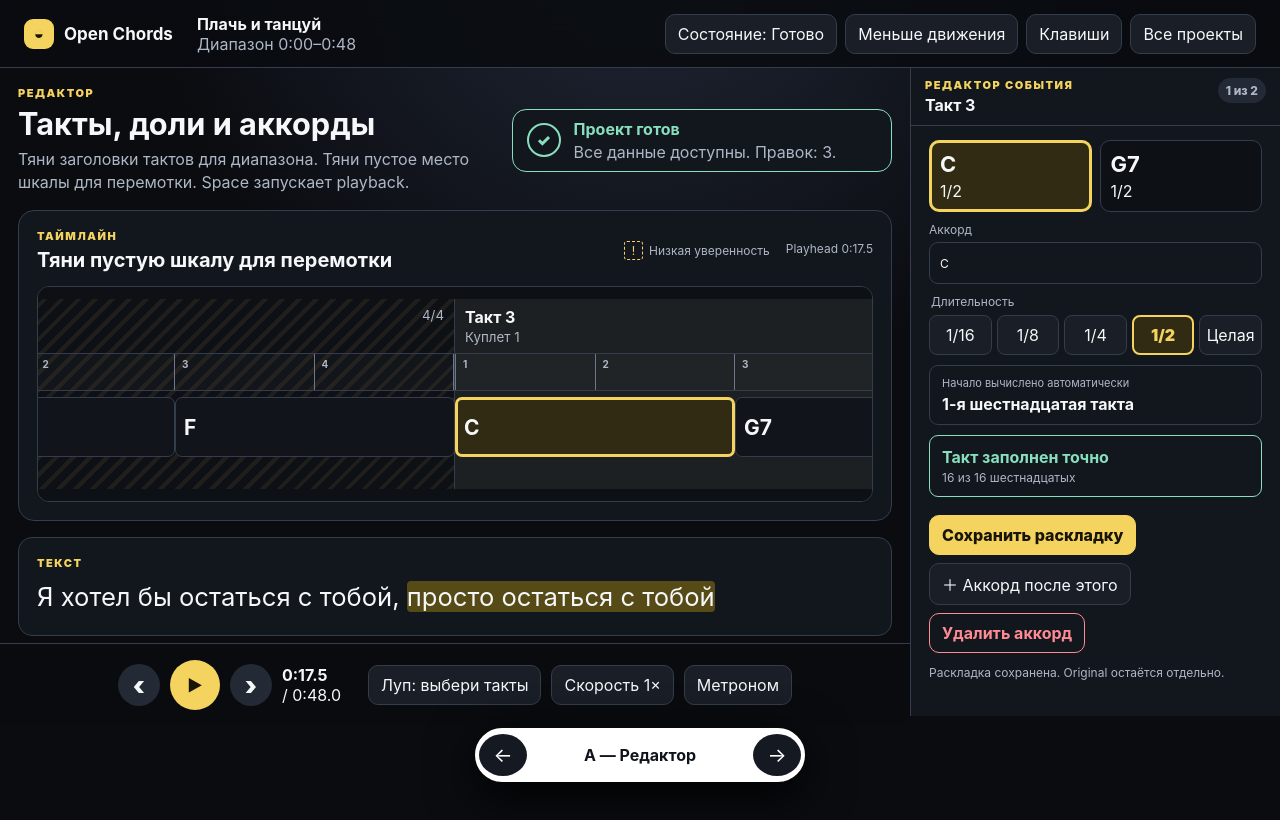
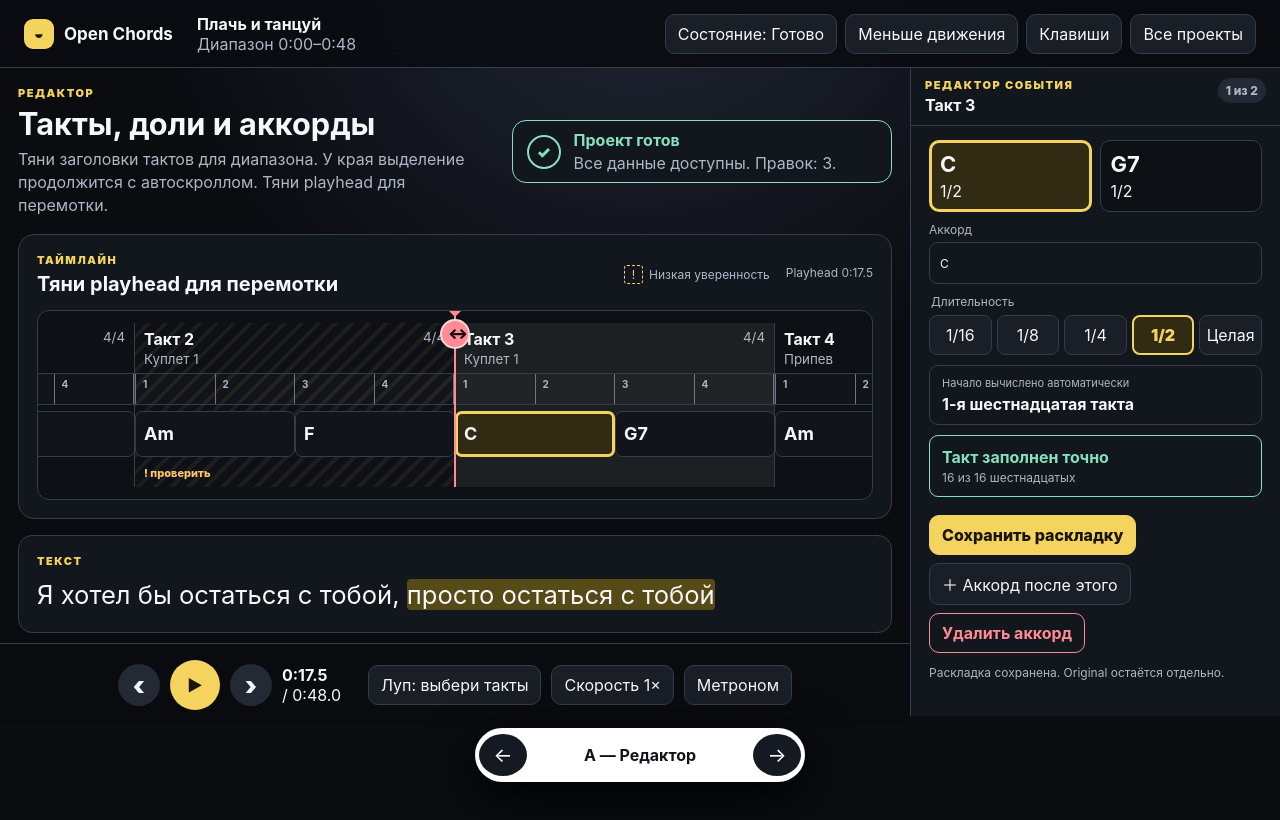
Before and after one commit to qisoft/open-chords, a React (Vite) app in the folder prototypes/workspace-ux/: page / in a window 1280 px wide. Shown: the top 820 px of the page. Built offline with nearby package versions, Linux system fonts and the light colour scheme.

Commit message:
Fix fixed playhead and range autoscroll

```diff
--- a/prototypes/workspace-ux/src/App.jsx
+++ b/prototypes/workspace-ux/src/App.jsx
@@ -1,7 +1,7 @@
 import { useEffect, useMemo, useReducer, useRef, useState } from 'react'
 
 const VARIANTS = { A: 'A — Редактор', B: 'B — Режимы', C: 'C — Список' }
-const PX_PER_UNIT = 35
+const PX_PER_UNIT = 20
 const UNITS_PER_BEAT = 4
 const UNITS_PER_SECOND = 88 / 48
 const SOURCE_START_SECONDS = 0
@@ -179,13 +179,17 @@ function Timeline({ state, dispatch, simple = false }) {
   const scrollRef = useRef(null)
   const trackRef = useRef(null)
   const rangeDrag = useRef(null)
-  const panDrag = useRef(null)
-  const offsets = useMemo(() => barOffsets(state.bars), [state.bars])
+  const scrubDrag = useRef(null)
+  const autoScrollFrame = useRef(null)
 
   useEffect(() => {
-    if (!scrollRef.current || panDrag.current) return
+    if (!scrollRef.current || scrubDrag.current) return
     scrollRef.current.scrollLeft = state.positionUnits * PX_PER_UNIT
   }, [state.positionUnits])
+
+  useEffect(() => () => {
+    if (autoScrollFrame.current) cancelAnimationFrame(autoScrollFrame.current)
+  }, [])
 
   const rangeIndexAt = (clientX) => {
     const nodes = [...trackRef.current.querySelectorAll('[data-bar-index]')]
@@ -196,31 +200,69 @@ function Timeline({ state, dispatch, simple = false }) {
   const startRange = (event, index) => {
     if (event.button !== 0) return
     event.preventDefault(); try { event.currentTarget.setPointerCapture(event.pointerId) } catch { /* synthetic QA events do not own a native pointer */ }
-    rangeDrag.current = { pointerId: event.pointerId, anchor: index }
+    rangeDrag.current = { pointerId: event.pointerId, anchor: index, lastX: event.clientX }
     dispatch({ type: 'setRange', anchor: index, focus: index })
   }
-  const moveRange = (event) => { if (!rangeDrag.current) return; dispatch({ type: 'setRange', anchor: rangeDrag.current.anchor, focus: rangeIndexAt(event.clientX) }) }
-  const endRange = (event) => { if (!rangeDrag.current) return; try { event.currentTarget.releasePointerCapture(event.pointerId) } catch { /* see startRange */ } rangeDrag.current = null }
-  const startPan = (event) => {
-    if (event.button !== 0 || event.target.closest('button')) return
+  const runEdgeAutoScroll = () => {
+    if (autoScrollFrame.current || !rangeDrag.current) return
+    const tick = () => {
+      const drag = rangeDrag.current; const scroller = scrollRef.current
+      if (!drag || !scroller) { autoScrollFrame.current = null; return }
+      const rect = scroller.getBoundingClientRect(); const edge = Math.min(80, rect.width * .16)
+      let delta = 0
+      if (drag.lastX > rect.right - edge) delta = 4 + 20 * Math.min(1, (drag.lastX - (rect.right - edge)) / edge)
+      if (drag.lastX < rect.left + edge) delta = -(4 + 20 * Math.min(1, ((rect.left + edge) - drag.lastX) / edge))
+      if (delta) {
+        const previous = scroller.scrollLeft
+        scroller.scrollLeft = Math.max(0, Math.min(scroller.scrollWidth - scroller.clientWidth, previous + delta))
+        if (scroller.scrollLeft !== previous) {
+          dispatch({ type: 'setPosition', value: scroller.scrollLeft / PX_PER_UNIT })
+          dispatch({ type: 'setRange', anchor: drag.anchor, focus: rangeIndexAt(drag.lastX) })
+        }
+      }
+      autoScrollFrame.current = requestAnimationFrame(tick)
+    }
+    autoScrollFrame.current = requestAnimationFrame(tick)
+  }
+  const moveRange = (event) => {
+    if (!rangeDrag.current) return
+    rangeDrag.current.lastX = event.clientX
+    dispatch({ type: 'setRange', anchor: rangeDrag.current.anchor, focus: rangeIndexAt(event.clientX) })
+    runEdgeAutoScroll()
+  }
+  const endRange = (event) => {
+    if (!rangeDrag.current) return
+    try { event.currentTarget.releasePointerCapture(event.pointerId) } catch { /* see startRange */ }
+    rangeDrag.current = null
+    if (autoScrollFrame.current) cancelAnimationFrame(autoScrollFrame.current)
+    autoScrollFrame.current = null
+  }
+  const startScrub = (event) => {
+    if (event.button !== 0) return
     event.preventDefault(); try { event.currentTarget.setPointerCapture(event.pointerId) } catch { /* synthetic QA events do not own a native pointer */ }
-    panDrag.current = { pointerId: event.pointerId, x: event.clientX, scrollLeft: event.currentTarget.scrollLeft }
-    event.currentTarget.classList.add('dragging')
+    scrubDrag.current = { pointerId: event.pointerId, x: event.clientX, scrollLeft: scrollRef.current.scrollLeft }
+    event.currentTarget.closest('.timeline-viewport')?.classList.add('scrubbing')
   }
-  const movePan = (event) => {
-    if (!panDrag.current) return
-    const scroller = event.currentTarget
-    scroller.scrollLeft = Math.max(0, Math.min(scroller.scrollWidth - scroller.clientWidth, panDrag.current.scrollLeft - (event.clientX - panDrag.current.x)))
+  const moveScrub = (event) => {
+    if (!scrubDrag.current) return
+    const scroller = scrollRef.current
+    scroller.scrollLeft = Math.max(0, Math.min(scroller.scrollWidth - scroller.clientWidth, scrubDrag.current.scrollLeft + (event.clientX - scrubDrag.current.x)))
     dispatch({ type: 'setPosition', value: scroller.scrollLeft / PX_PER_UNIT })
   }
-  const endPan = (event) => { if (!panDrag.current) return; try { event.currentTarget.releasePointerCapture(event.pointerId) } catch { /* see startPan */ } event.currentTarget.classList.remove('dragging'); panDrag.current = null }
+  const endScrub = (event) => {
+    if (!scrubDrag.current) return
+    try { event.currentTarget.releasePointerCapture(event.pointerId) } catch { /* see startScrub */ }
+    event.currentTarget.closest('.timeline-viewport')?.classList.remove('scrubbing')
+    scrubDrag.current = null
+  }
 
   return <section className={`timeline-shell ${simple ? 'simple' : ''}`} aria-label="Музыкальный таймлайн">
-    <div className="timeline-heading"><div><span className="eyebrow">Таймлайн</span><h2>Тяни пустую шкалу для перемотки</h2></div><div className="legend"><span className="legend-low">Низкая уверенность</span><span>Playhead {formatTime(state.positionUnits)}</span></div></div>
+    <div className="timeline-heading"><div><span className="eyebrow">Таймлайн</span><h2>Тяни playhead для перемотки</h2></div><div className="legend"><span className="legend-low">Низкая уверенность</span><span>Playhead {formatTime(state.positionUnits)}</span></div></div>
     <SelectionToolbar state={state} dispatch={dispatch} />
-    <div ref={scrollRef} className="timeline-scroll" tabIndex="0" aria-label="Такты и отдельные события аккордов" onPointerDown={startPan} onPointerMove={movePan} onPointerUp={endPan} onPointerCancel={endPan}>
-      <div className="center-line" aria-hidden="true"><span /></div>
-      <div ref={trackRef} className="bars-track">
+    <div className="timeline-viewport">
+      <div className="center-line"><button className="playhead-handle" aria-label="Перемотка за playhead" onPointerDown={startScrub} onPointerMove={moveScrub} onPointerUp={endScrub} onPointerCancel={endScrub} onKeyDown={(event) => { if (event.key === 'ArrowLeft' || event.key === 'ArrowRight') { event.preventDefault(); dispatch({ type: 'setPosition', value: state.positionUnits + (event.key === 'ArrowLeft' ? -1 : 1) * (event.shiftKey ? 4 : 1) }) } }}><span aria-hidden="true">↔</span></button></div>
+      <div ref={scrollRef} className="timeline-scroll" tabIndex="0" aria-label="Такты и отдельные события аккордов">
+        <div ref={trackRef} className="bars-track">
         {state.bars.map((bar, barIndex) => {
           const capacity = barCapacity(bar); const used = barUsed(bar); let eventStart = 0
           const selected = state.selectedRange && barIndex >= state.selectedRange.start && barIndex <= state.selectedRange.end
@@ -239,6 +281,7 @@ function Timeline({ state, dispatch, simple = false }) {
             {bar.confidence === 'low' && <span className="confidence-label">! проверить</span>}
           </article>
         })}
+        </div>
       </div>
     </div>
   </section>
@@ -284,7 +327,7 @@ function Transport({ state, dispatch }) {
 
 function VariantA({ state, dispatch, bar, event }) {
   return <div className="shell variant-a"><Header state={state} dispatch={dispatch} /><div className="studio-grid">
-    <main id="workspace-main" className="studio-main" tabIndex="-1"><div className="editor-intro"><div><span className="eyebrow">Редактор</span><h1>Такты, доли и аккорды</h1><p>Тяни заголовки тактов для диапазона. Тяни пустое место шкалы для перемотки. Space запускает playback.</p></div><StatusBanner state={state} /></div><Timeline state={state} dispatch={dispatch} /><section className="lyrics-strip"><span className="eyebrow">Текст</span><p>Я хотел бы остаться с тобой, <mark>просто остаться с тобой</mark></p></section></main>
+    <main id="workspace-main" className="studio-main" tabIndex="-1"><div className="editor-intro"><div><span className="eyebrow">Редактор</span><h1>Такты, доли и аккорды</h1><p>Тяни заголовки тактов для диапазона. У края выделение продолжится с автоскроллом. Тяни playhead для перемотки.</p></div><StatusBanner state={state} /></div><Timeline state={state} dispatch={dispatch} /><section className="lyrics-strip"><span className="eyebrow">Текст</span><p>Я хотел бы остаться с тобой, <mark>просто остаться с тобой</mark></p></section></main>
     <EventEditor state={state} bar={bar} event={event} dispatch={dispatch} />
   </div><footer className="studio-footer"><Transport state={state} dispatch={dispatch} /></footer></div>
 }
@@ -299,7 +342,7 @@ function VariantC({ state, dispatch, bar, event }) {
 }
 
 function PrototypeSwitcher({ variant, cycle }) { if (!import.meta.env.DEV) return null; return <nav className="prototype-switcher"><button onClick={() => cycle(-1)} aria-label="Предыдущий вариант">←</button><strong>{VARIANTS[variant]}</strong><button onClick={() => cycle(1)} aria-label="Следующий вариант">→</button></nav> }
-function Shortcuts({ onClose }) { const closeRef = useRef(null); useEffect(() => closeRef.current?.focus(), []); return <div className="modal-backdrop"><section className="modal" role="dialog" aria-modal="true" aria-labelledby="shortcut-title"><div className="panel-heading"><h2 id="shortcut-title">Клавиши</h2><button ref={closeRef} className="icon-button" onClick={onClose}>×</button></div><dl className="shortcut-list"><div><dt>Space</dt><dd>Play / pause</dd></div><div><dt>[ / ]</dt><dd>Предыдущий / следующий такт</dd></div><div><dt>Drag тактов</dt><dd>Выбрать диапазон</dd></div><div><dt>Drag шкалы</dt><dd>Перемотка</dd></div><div><dt>Esc</dt><dd>Закрыть окно</dd></div></dl></section></div> }
+function Shortcuts({ onClose }) { const closeRef = useRef(null); useEffect(() => closeRef.current?.focus(), []); return <div className="modal-backdrop"><section className="modal" role="dialog" aria-modal="true" aria-labelledby="shortcut-title"><div className="panel-heading"><h2 id="shortcut-title">Клавиши</h2><button ref={closeRef} className="icon-button" onClick={onClose}>×</button></div><dl className="shortcut-list"><div><dt>Space</dt><dd>Play / pause</dd></div><div><dt>[ / ]</dt><dd>Предыдущий / следующий такт</dd></div><div><dt>Drag тактов</dt><dd>Выбрать диапазон; у края включается автоскролл</dd></div><div><dt>Drag playhead</dt><dd>Перемотка при неподвижной центральной линии</dd></div><div><dt>Esc</dt><dd>Закрыть окно</dd></div></dl></section></div> }
 
 export function App() {
   const [state, dispatch] = useReducer(reducer, initialState)
--- a/prototypes/workspace-ux/src/styles.css
+++ b/prototypes/workspace-ux/src/styles.css
@@ -63,30 +63,32 @@ button { cursor: pointer; }
 .timeline-heading h2, .section-heading h2 { margin: 0; font-size: 20px; }
 .legend { display: flex; flex-wrap: wrap; gap: 16px; color: var(--muted); font-size: 12px; }
 .legend-low::before { content: "!"; display: inline-grid; place-items: center; width: 17px; height: 17px; margin-right: 6px; border: 1px dashed var(--warn); border-radius: 3px; color: var(--warn); }
-.timeline-scroll { position: relative; margin-top: 14px; overflow-x: auto; border: 1px solid var(--line); border-radius: 12px; background: #0d1015; scrollbar-color: var(--line) transparent; cursor: grab; touch-action: none; user-select: none; }
-.timeline-scroll.dragging { cursor: grabbing; }
+.timeline-viewport { position: relative; margin-top: 14px; border: 1px solid var(--line); border-radius: 12px; background: #0d1015; overflow: hidden; }
+.timeline-scroll { position: relative; overflow-x: auto; scrollbar-color: var(--line) transparent; touch-action: none; user-select: none; }
 .bars-track { display: flex; width: max-content; padding: 12px 50%; box-sizing: content-box; }
-.center-line { position: absolute; z-index: 3; left: 50%; top: 0; bottom: 0; width: 2px; background: var(--danger); pointer-events: none; }
+.center-line { position: absolute; z-index: 8; left: 50%; top: 0; bottom: 12px; width: 2px; background: var(--danger); pointer-events: none; transform: translateX(-1px); }
 .center-line::before { content: ""; position: absolute; left: -5px; border: 6px solid transparent; border-top-color: var(--danger); }
-.center-line span { position: absolute; left: 8px; top: 8px; padding: 3px 6px; border-radius: 5px; background: var(--danger); color: #16070a; font-size: 10px; font-weight: 900; }
-.bar { position: relative; flex: none; min-height: 190px; border: 0; border-right: 1px solid var(--line); background: transparent; text-align: left; }
+.playhead-handle { position: absolute; left: 50%; top: 8px; display: grid; place-items: center; width: 30px; height: 30px; border: 2px solid #ffd5da; border-radius: 50%; background: var(--danger); color: #16070a; font-size: 15px; font-weight: 900; cursor: ew-resize; pointer-events: auto; transform: translateX(-50%); touch-action: none; }
+.playhead-handle:focus-visible { outline-color: white; }
+.timeline-viewport.scrubbing .playhead-handle { box-shadow: 0 0 0 5px rgba(255,139,148,.24); cursor: grabbing; }
+.bar { position: relative; flex: none; min-height: 158px; border: 0; border-right: 1px solid var(--line); background: transparent; text-align: left; }
 .bar:hover { background: var(--surface-2); }
 .bar.active { background: #1d2022; }
 .bar.range-selected { box-shadow: inset 0 0 0 3px var(--focus); background-color: #132532; }
 .bar.invalid { box-shadow: inset 0 0 0 3px var(--danger); }
 .bar.low { background-image: repeating-linear-gradient(135deg, transparent 0 8px, rgba(255,199,107,.08) 8px 12px); }
-.bar-select { display: flex; align-items: flex-start; justify-content: space-between; width: 100%; min-height: 52px; border: 0; border-radius: 0; background: transparent; padding: 8px 10px; text-align: left; cursor: crosshair; }
+.bar-select { display: flex; align-items: flex-start; justify-content: space-between; width: 100%; min-height: 44px; border: 0; border-radius: 0; background: transparent; padding: 6px 9px; text-align: left; cursor: crosshair; }
 .bar-select > span { display: flex; flex-direction: column; gap: 2px; }
 .bar-select:hover { background: var(--surface-3); }
-.beat-grid { display: flex; height: 38px; border-top: 1px solid var(--line); border-bottom: 1px solid var(--line); background: rgba(255,255,255,.018); }
+.beat-grid { display: flex; height: 32px; border-top: 1px solid var(--line); border-bottom: 1px solid var(--line); background: rgba(255,255,255,.018); }
 .beat-grid span { position: relative; flex: 1; border-left: 1px solid #6d7787; }
 .beat-grid span:last-child { border-right: 1px solid #6d7787; }
 .beat-grid b { position: absolute; top: 4px; left: 7px; color: var(--muted); font-size: 10px; }
-.event-lane { position: relative; height: 72px; overflow: visible; }
+.event-lane { position: relative; height: 58px; overflow: visible; }
 .chord-event { position: absolute; top: 6px; bottom: 6px; display: flex; align-items: center; min-width: 0; border: 1px solid var(--line); border-radius: 7px; background: #11151b; padding: 8px; text-align: left; overflow: hidden; }
 .chord-event:hover { border-color: var(--muted); background: var(--surface-3); }
 .chord-event.selected { z-index: 2; border: 3px solid var(--accent); background: #302b12; padding: 6px; }
-.chord-event b { min-width: 0; overflow: hidden; color: var(--text); font-size: 21px; text-overflow: ellipsis; white-space: nowrap; }
+.chord-event b { min-width: 0; overflow: hidden; color: var(--text); font-size: 18px; text-overflow: ellipsis; white-space: nowrap; }
 .chord-event.compact-event { justify-content: center; padding-inline: 3px; }
 .chord-event.compact-event b { font-size: 12px; text-align: center; }
 .confidence-label { display: block; padding: 3px 9px 7px; color: var(--warn); font-size: 11px; font-weight: 800; }
```
Also changed, not shown: 1 other file (tests, documents, lock files or other folders).
